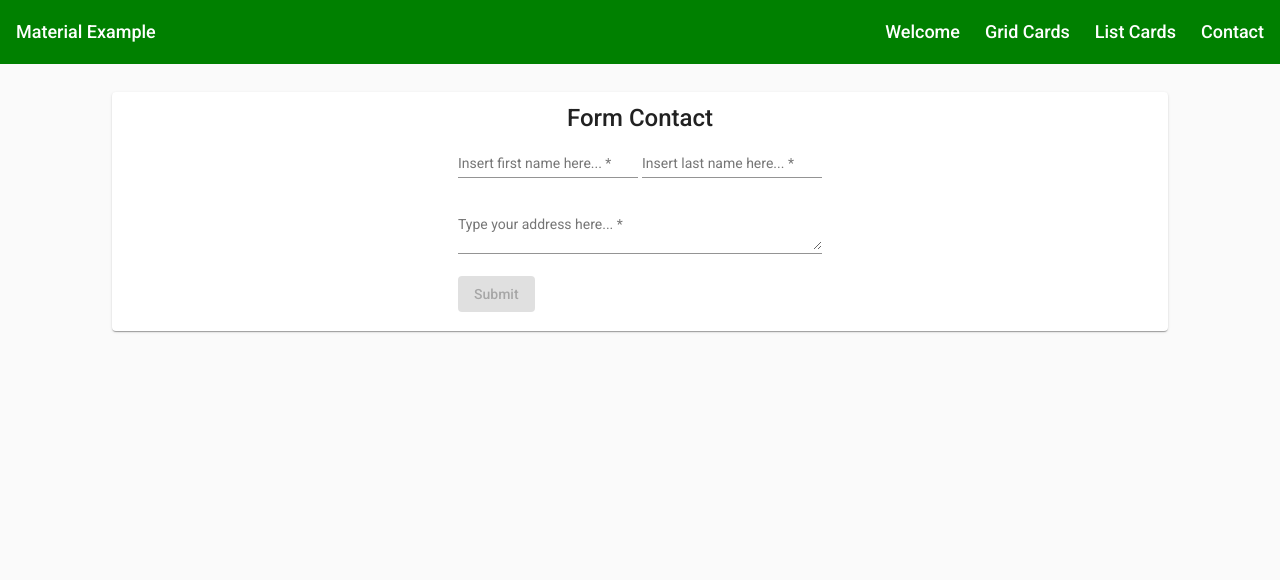
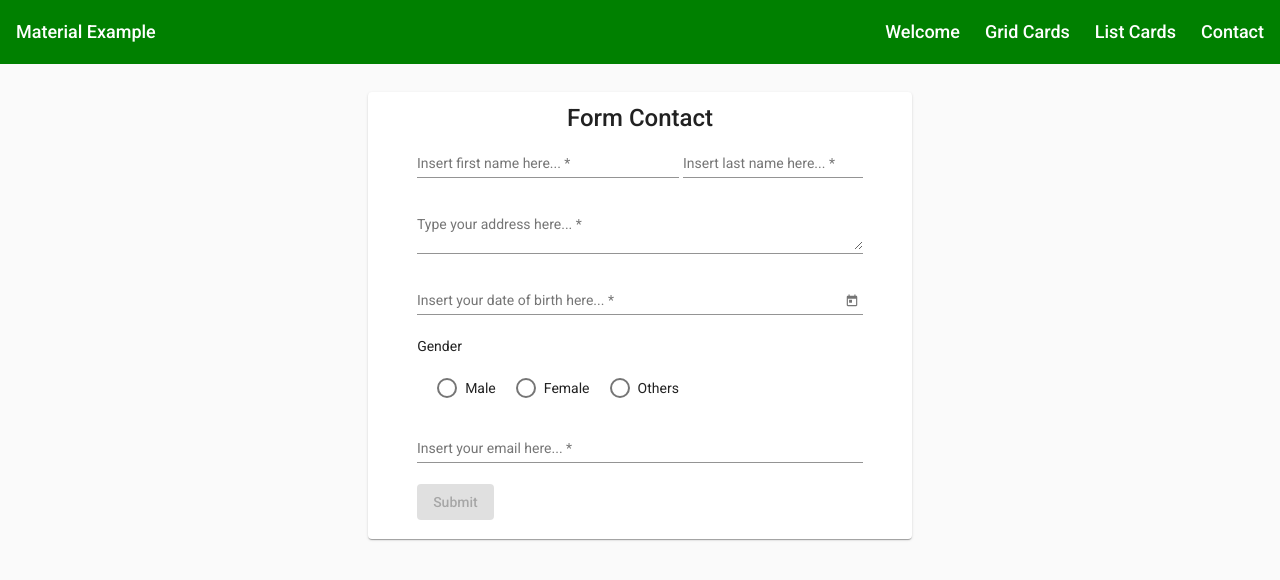
Before and after one commit to danielarrojo/exampleMaterialAngular, an Angular app: page /contact in a window 1280 px wide. Shown: the top 580 px of the page. Built offline with nearby package versions, Linux system fonts and the light colour scheme.

Commit message:
MatForm - Step 2 - Incomplete

```diff
--- a/src/app/components/contact/contact.component.css
+++ b/src/app/components/contact/contact.component.css
@@ -1,10 +1,12 @@
 mat-card {
-    max-width: 80%;
+    max-width: 40%;
     margin: 2em auto;
     text-align: -webkit-center;
 }
 
-
+mat-radio-button{
+    margin-left:20px;
+}
 
 
 .contact-center {
--- a/src/app/components/contact/contact.component.html
+++ b/src/app/components/contact/contact.component.html
@@ -36,6 +36,45 @@
                     </td>
                 </tr>
 
+               <!-- Birth of Date - > DatePicker-->
+               <tr>
+                    <td colspan="2">
+                        <mat-form-field class="full-width">
+                            <input formControlName="birthDate" matInput [matDatepicker]="picker" placeholder="Insert your date of birth here...">
+                            <mat-datepicker-toggle matSuffix [for]="picker" ></mat-datepicker-toggle>
+                            <mat-datepicker  touchUi="true" #picker></mat-datepicker>
+                        </mat-form-field>
+                        <mat-error>
+                            <span *ngIf="!contactForm.get('birthDate')?.valid && contactForm.get('birthDate')?.touched">Insert a valid date, please!!!</span>
+                        </mat-error>
+                    </td>
+                </tr>
+
+                <!-- Gender - Radio Button -->
+                <tr>
+                    <td>
+                        <span>Gender</span><br><br>
+                        <mat-radio-group formControlName="gender">
+                            <mat-radio-button value="male">Male</mat-radio-button>
+                            <mat-radio-button value="female">Female</mat-radio-button>
+                            <mat-radio-button value="others">Others</mat-radio-button>
+                        </mat-radio-group>
+                        <mat-error>
+                            <span *ngIf="!contactForm.get('gender')?.valid && contactForm.get('gender')?.touched">Please, select any gender</span>
+                        </mat-error>
+                    </td>
+                </tr><br>
+                <!-- Email -->
+                <tr >
+                    <td colspan="2">
+                        <mat-form-field class="full-width">
+                            <input type="email" formControlName="email" matInput placeholder="Insert your email here...">
+                        </mat-form-field>
+                        <mat-error>
+                            <span *ngIf="!contactForm.get('email')?.valid && contactForm.get('email')?.touched">Insert a valid last name, please!!!</span>
+                        </mat-error>
+                    </td>
+                </tr>
 
                 <!-- Submit Button -->
                 <tr>
--- a/src/app/components/contact/contact.component.ts
+++ b/src/app/components/contact/contact.component.ts
@@ -8,6 +8,7 @@ import { FormGroup, NgForm, FormControl, Validators} from '@angular/forms'
 })
 export class ContactComponent implements OnInit {
   contactForm: FormGroup;
+  patternEmail: RegExp = /^(([^<>()\[\]\\.,;:\s@"]+(\.[^<>()\[\]\\.,;:\s@"]+)*)|(".+"))@((\[[0-9]{1,3}\.[0-9]{1,3}\.[0-9]{1,3}\.[0-9]{1,3}])|(([a-zA-Z\-0-9]+\.)+[a-zA-Z]{2,}))$/;
 
   constructor() {
     this.contactForm = this.createFormGroup();
@@ -24,7 +25,10 @@ export class ContactComponent implements OnInit {
     return new FormGroup({
       firstName : new FormControl('', [Validators.required, Validators.minLength(5)]),
       lastName : new FormControl('', [Validators.required, Validators.minLength(5)]),
-      address : new FormControl('', [Validators.required, Validators.minLength(5), Validators.maxLength(50)])
+      address : new FormControl('', [Validators.required, Validators.minLength(5), Validators.maxLength(50)]),
+      email : new FormControl('', [Validators.required, Validators.pattern(this.patternEmail)]),
+      birthDate : new FormControl('', [Validators.required]),
+      gender: new FormControl('', [Validators.required])
     });
   }
 
```
